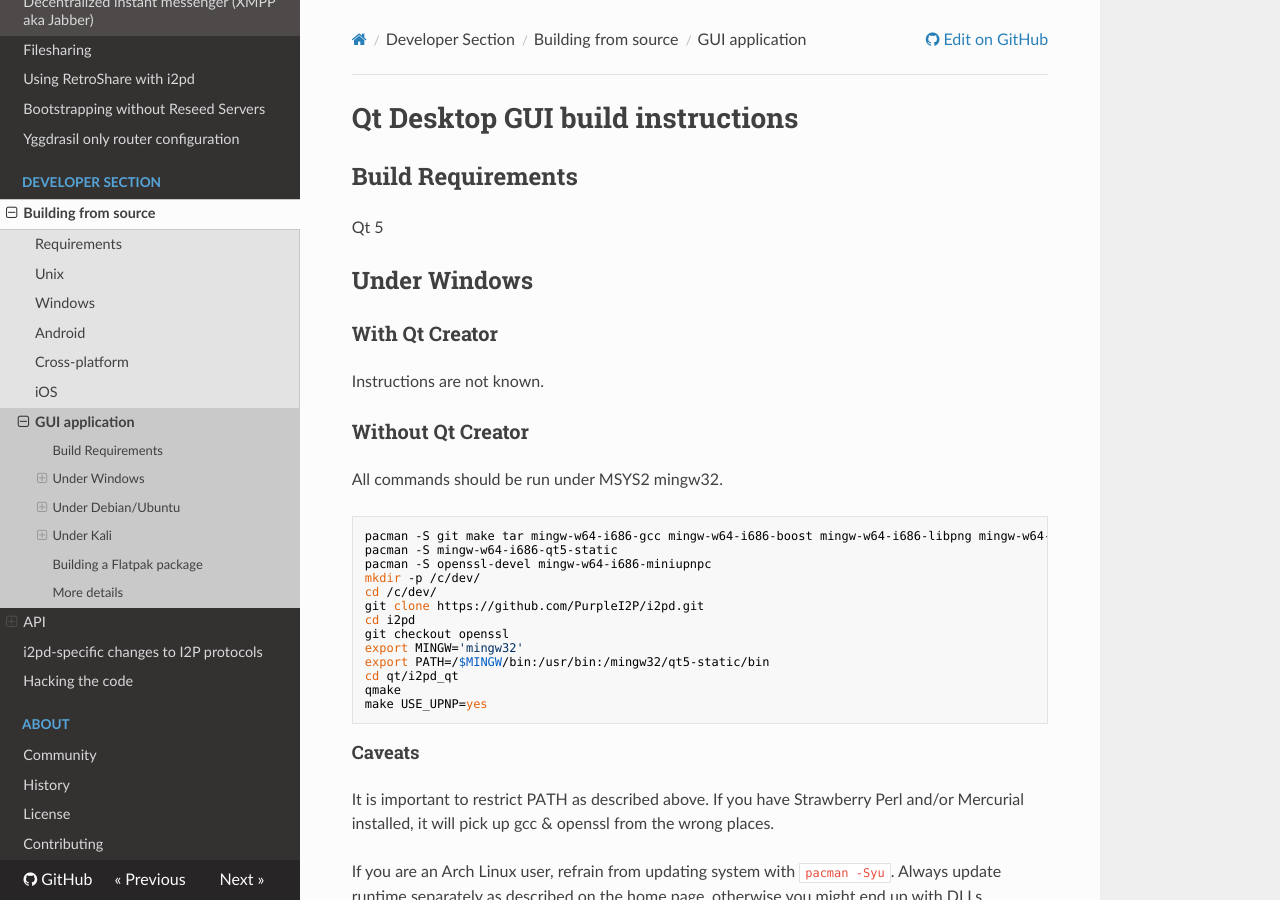
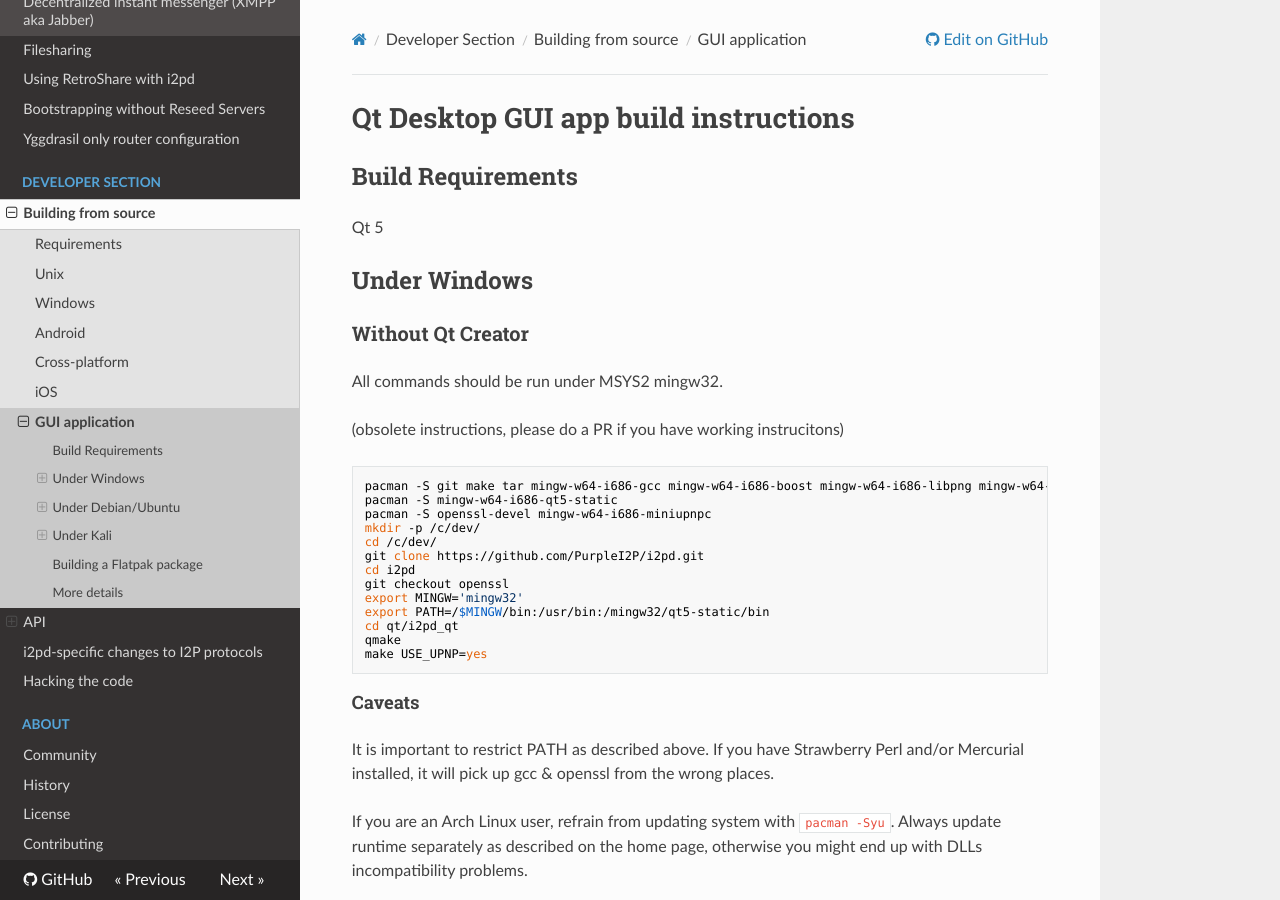
Before and after one commit to PurpleI2P/i2pd_docs_en, an MkDocs documentation site: the page built from docs/devs/building/qt-desktop-gui.md, in a window 1280 px wide and 900 px high. Built offline with MkDocs 1.6.1, drawn with Linux system fonts in a browser that asks for light colours; nearby versions of some CDN libraries; old or Windows-style settings are respelled for this version of MkDocs.

Commit message:
Cosmetic updates

````diff
--- a/docs/devs/building/qt-desktop-gui.md
+++ b/docs/devs/building/qt-desktop-gui.md
@@ -1,4 +1,4 @@
-# Qt Desktop GUI build instructions
+# Qt Desktop GUI app build instructions
 
 ## Build Requirements
 
@@ -6,15 +6,13 @@ Qt 5
 
 ## Under Windows
 
-### With Qt Creator
-
-Instructions are not known.
-
 ### Without Qt Creator
 
 All commands should be run under MSYS2 mingw32.
 
-```
+(obsolete instructions, please do a PR if you have working instrucitons)
+
+```bash
 pacman -S git make tar mingw-w64-i686-gcc mingw-w64-i686-boost mingw-w64-i686-libpng mingw-w64-i686-openssl mingw-w64-i686-zlib
 pacman -S mingw-w64-i686-qt5-static
 pacman -S openssl-devel mingw-w64-i686-miniupnpc
@@ -62,7 +60,7 @@ Then, open Qt Creator; open `git/i2pd-qt/i2pd_qt.pro`; set build make parameter
 
 ### Without Qt Creator
 
-```
+```bash
 # Debian
 sudo apt-get install build-essential g++ make libcrypto++-dev libssl-dev \
   libboost-all-dev libminiupnpc-dev libwebsocketpp-dev libqt5gui5 \
@@ -95,7 +93,7 @@ And when `qmake` completed, run:
 
 ### Without Qt Creator
 
-```
+```bash
 sudo apt-get install build-essential g++ make libcrypto++-dev libssl-dev \
   libboost-all-dev libminiupnpc-dev libwebsocketpp-dev qtbase5-dev \
   libqt5gui5 git zlib1g-dev
@@ -119,7 +117,7 @@ And when `qmake` completed, run:
 
 ## Building a Flatpak package
 
-```
+```bash
 sudo apt install flatpak flatpak-builder
 flatpak --user remote-add --if-not-exists flathub https://flathub.org/repo/flathub.flatpakrepo
 flatpak --user install flathub org.kde.Sdk/x86_64/5.14     # required SDK version might be higher, check the manifest at https://github.com/flathub/website.i2pd.i2pd/blob/master/website.i2pd.i2pd.json
````
